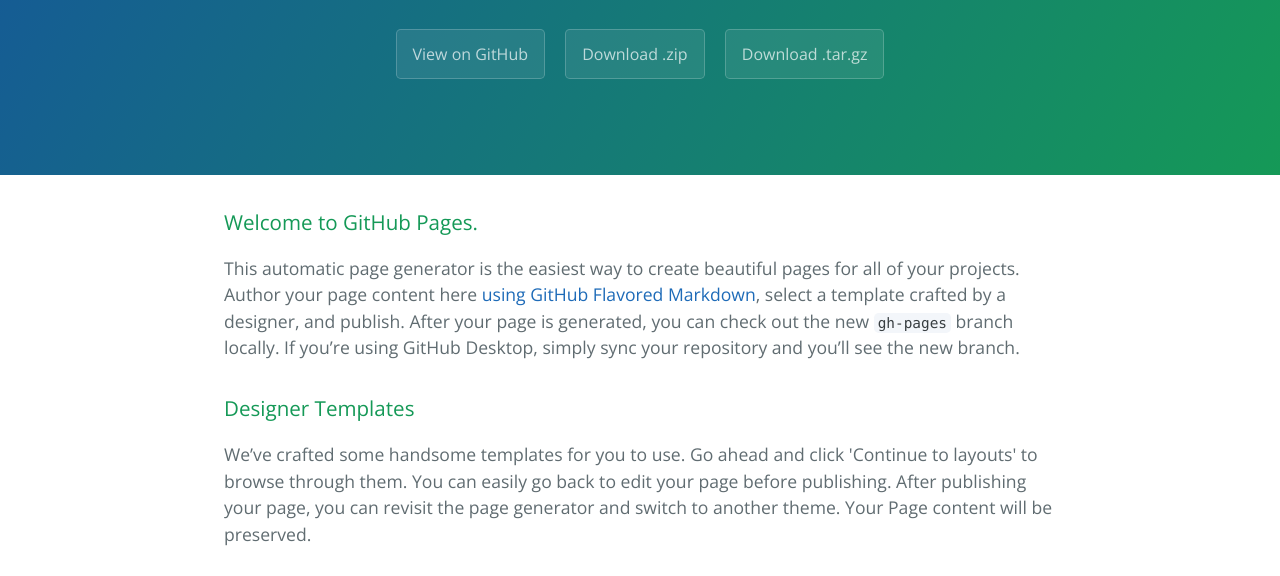
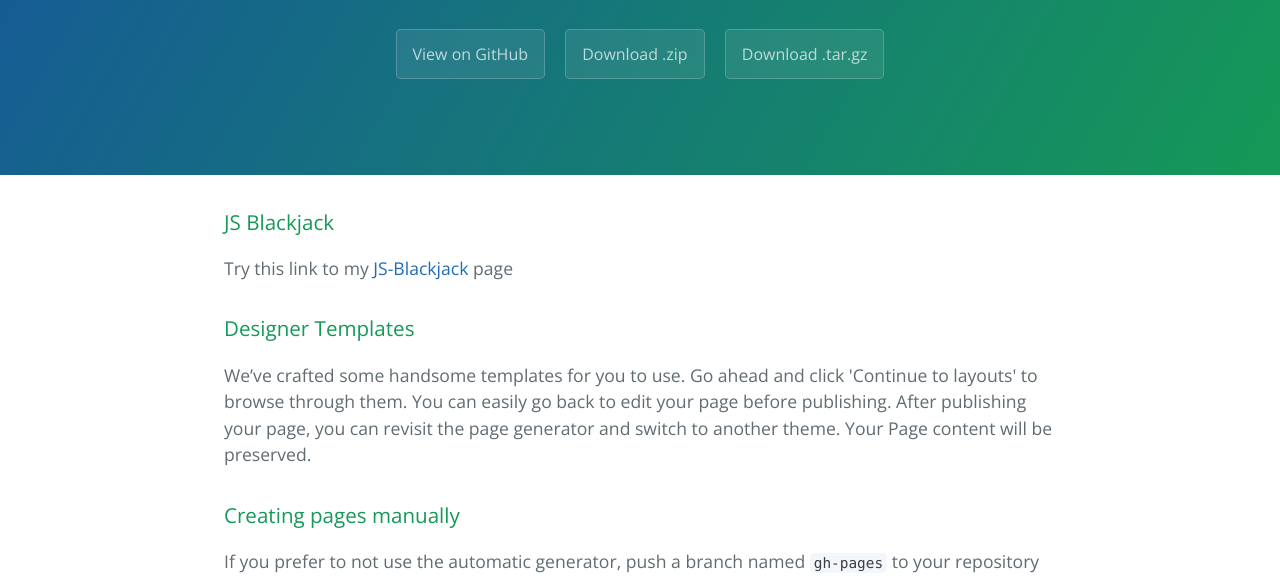
Before and after one commit to TheArchDev/gocode_portfolio, a plain HTML site: page index.html in a window 1280 px wide. Shown: the part 208-784 px from the top of the page. Drawn offline with nearby package versions, Linux system fonts and the light colour scheme.

Commit message:
Misc changes to index.html

```diff
--- a/index.html
+++ b/index.html
@@ -20,9 +20,9 @@
 
 	<section class="main-content">
 		<h3>
-<a id="welcome-to-github-pages" class="anchor" href="#welcome-to-github-pages" aria-hidden="true"><span aria-hidden="true" class="octicon octicon-link"></span></a>Welcome to GitHub Pages.</h3>
+			<a id="js-blackjack" class="anchor" href="#js-blackjack" aria-hidden="true"><span aria-hidden="true" class="octicon octicon-link"></span></a>JS Blackjack</h3>
 
-<p>This automatic page generator is the easiest way to create beautiful pages for all of your projects. Author your page content here <a href="https://guides.github.com/features/mastering-markdown/">using GitHub Flavored Markdown</a>, select a template crafted by a designer, and publish. After your page is generated, you can check out the new <code>gh-pages</code> branch locally. If you’re using GitHub Desktop, simply sync your repository and you’ll see the new branch.</p>
+			<p>Try this link to my <a href="Blackjack/fiveday.html">JS-Blackjack</a> page</p>
 
 			<h3>
 				<a id="designer-templates" class="anchor" href="#designer-templates" aria-hidden="true"><span aria-hidden="true" class="octicon octicon-link"></span></a>Designer Templates</h3>
```
Lines whose indentation alone changed are shown as unchanged.
